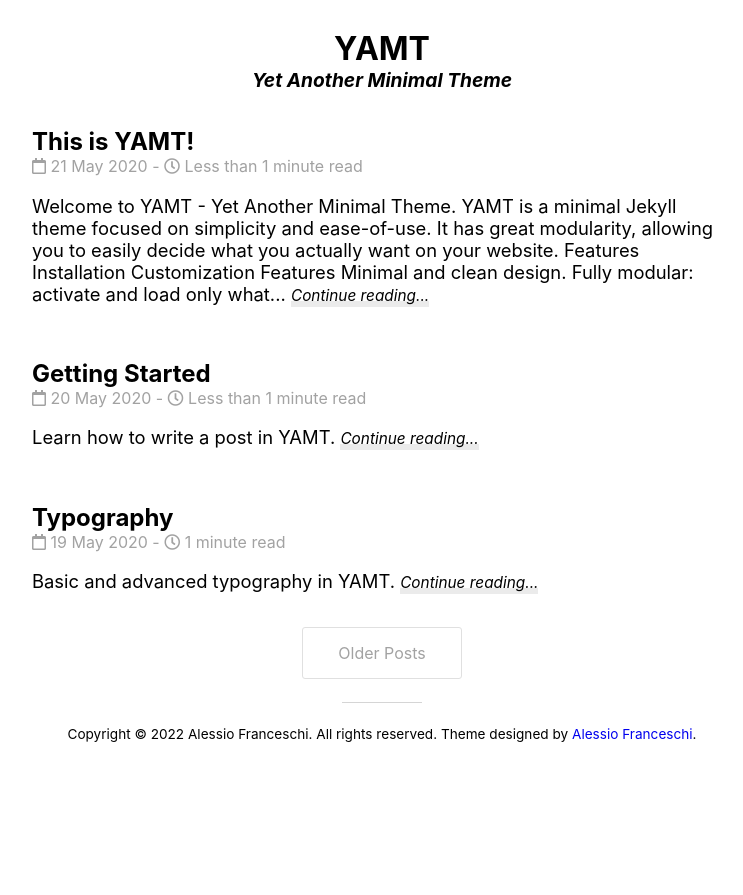
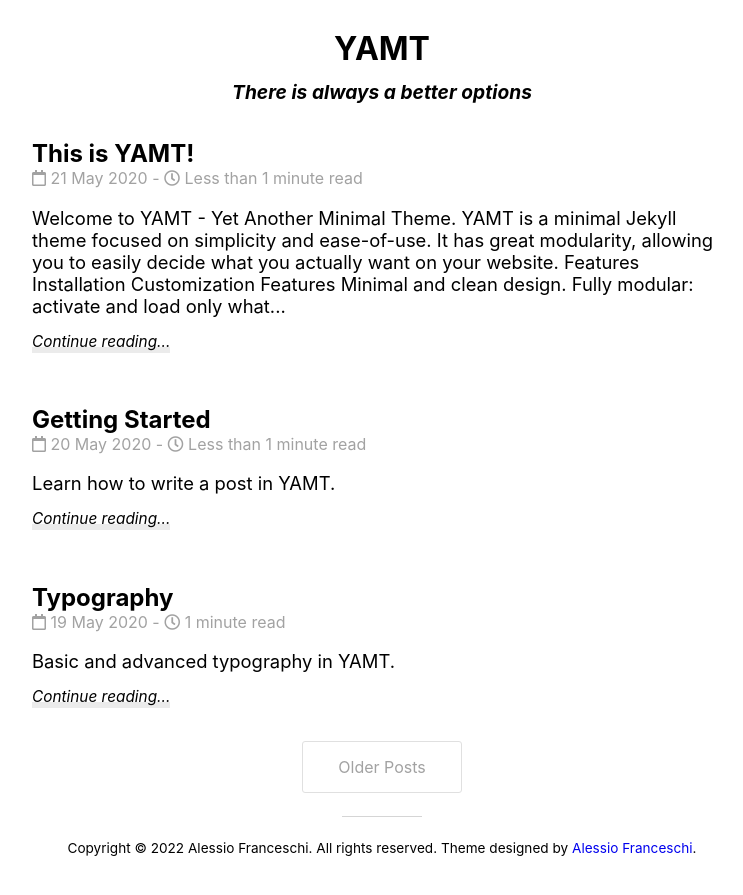
Before and after one commit to ajepe/babatopeajepe.github.io, a Jekyll site: the page built from index.html, in a window 1280 px wide. Shown: the top 895 px of the page, without its empty margins (258-1001 px from the left). Built offline with Jekyll 4.4.1, drawn with Linux system fonts in a browser that asks for light colours; nearby versions of some CDN libraries; the list of posts is cut into pages by our own code.

Commit message:
[UPD] update

```diff
--- a/_data/settings.yml
+++ b/_data/settings.yml
@@ -4,7 +4,7 @@ analytics-id: #leave blank to not use Analytics
 #Subtitle
 subtitle:
   active: true
-  text: Yet Another Minimal Theme
+  text: There is always a better options
 
 #Nav
 nav:
--- a/_sass/header.scss
+++ b/_sass/header.scss
@@ -24,7 +24,7 @@ header{
             text-decoration: none;
         }
         h1{
-            margin-bottom: 0px;
+            margin-bottom: 12px;
         }
         h2{
             margin-top: 0px;
--- a/_sass/home.scss
+++ b/_sass/home.scss
@@ -19,6 +19,8 @@
 }
 
 .continue-reading{
+    padding-top: 12px;
+    display: block;
     a{
         color: $base;
         text-decoration: none;
--- a/_sass/typography-old.scss
+++ b/_sass/typography-old.scss
@@ -19,7 +19,7 @@ p, ul, ol{
 }
 
 h2{
-    margin-bottom: 0px;
+    margin-bottom: 12px;
 }
 
 h3{
```
Also changed, not shown: _data/social.yml (+2 -6 lines).
